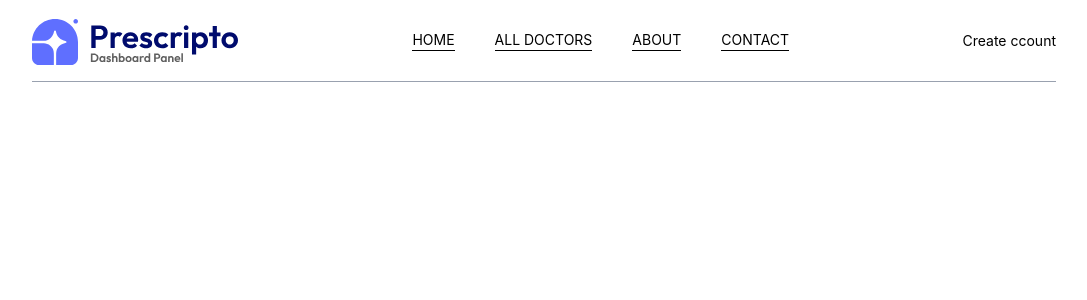
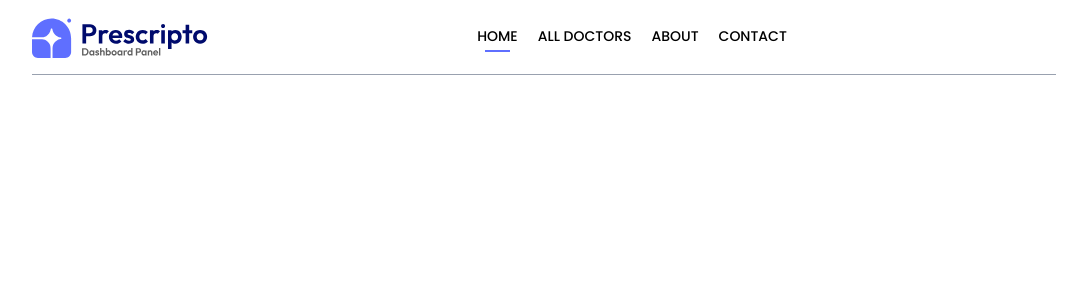
Before and after one commit to Anselamkujur/Doctors-appointment-Booking-system, a React (Vite) app: page / in a window 1280 px wide. Shown: the top 300 px of the page, without its empty margins (96-1183 px from the left). Built offline with nearby package versions, Linux system fonts and the light colour scheme.

Commit message:
editing navbar

```diff
--- a/src/components/Navbar.jsx
+++ b/src/components/Navbar.jsx
@@ -1,31 +1,43 @@
-import React from 'react'
-import { assets } from '../assets/assets_admin/assets'
-import { NavLink } from 'react-router-dom'
+import React, { useState } from 'react'
+import { assets } from "../assets/assets_admin/assets";
+import { Navigate, NavLink, useNavigate } from 'react-router-dom'
 
 const Navbar = () => {
+
+const  navigate = useNavigate();
+
+const [showMenu, setShowMenu] = useState(false);
+const [token, setToken]= useState(true);
+
   return (
-    <div className='flex justify-between items-center text-sm py-4 mb-5 border-b border-b-gray-400'>
-      <img src={assets.admin_logo} alt="" />
-      <ul className='flex gap-10 '>
-        <NavLink>
-          <li>HOME</li>
-          <hr />
+    <div className='flex items-center justify-between text-sm py-4 mb-5 border-b border-b-gray-400 font-sans'>
+      <img className="w-44 cursor-pointer" src={assets.admin_logo} alt="" />
+      <ul className='hidden md:flex items-start gap-5 font-medium '>
+        <NavLink to="/">
+          <li className='py-1'>HOME</li>
+          <hr className='border-none outline-none h-0.5 bg-primary w-3/5 m-auto hidden' />
         </NavLink>
-        <NavLink>
-          <li>ALL DOCTORS</li>
-          <hr />
+        <NavLink to="/doctors">
+          <li className='py-1'>ALL DOCTORS</li>
+          <hr className='border-none outline-none h-0.5 bg-primary w-3/5 m-auto hidden' />
         </NavLink>
-        <NavLink>
-          <li>ABOUT</li>
-          <hr />
+        <NavLink to="/about">
+          <li className='py-1'>ABOUT</li>
+          <hr className='border-none outline-none h-0.5 bg-primary w-3/5 m-auto hidden' />
         </NavLink>
-        <NavLink>
-          <li>CONTACT</li>
-          <hr />
+        <NavLink to='/contact'>
+          <li className='py-1'>CONTACT</li>
+          <hr className='border-none outline-none h-0.5 bg-primary w-3/5 m-auto hidden' />
         </NavLink>
       </ul>
-      <div>
-        <button>Create ccount</button>
+      <div className='flex items-center gap-4'>
+        {
+          token
+          ? <div>
+            <img src='' alt="" />
+          </div>
+          :<button onClick={()=>navigate('/login')} className='bg-primary text-white px-8 py-3  rounded-full font-light hidden md:block '>Create account</button>
+        }
       </div>
 
     </div>
--- a/src/index.css
+++ b/src/index.css
@@ -1,5 +1,12 @@
+@import url('https://fonts.googleapis.com/css2?family=Poppins:wght@400;500;600;700&display=swap');
 @import "tailwindcss";
-
+@theme {
+  --color-primary: #5F6FFF;
+  --font-sans: "Poppins", sans-serif;
+}
+.active hr{
+  @apply block;
+}
 *{
   /* margin: 0;
   padding: 0;
```
